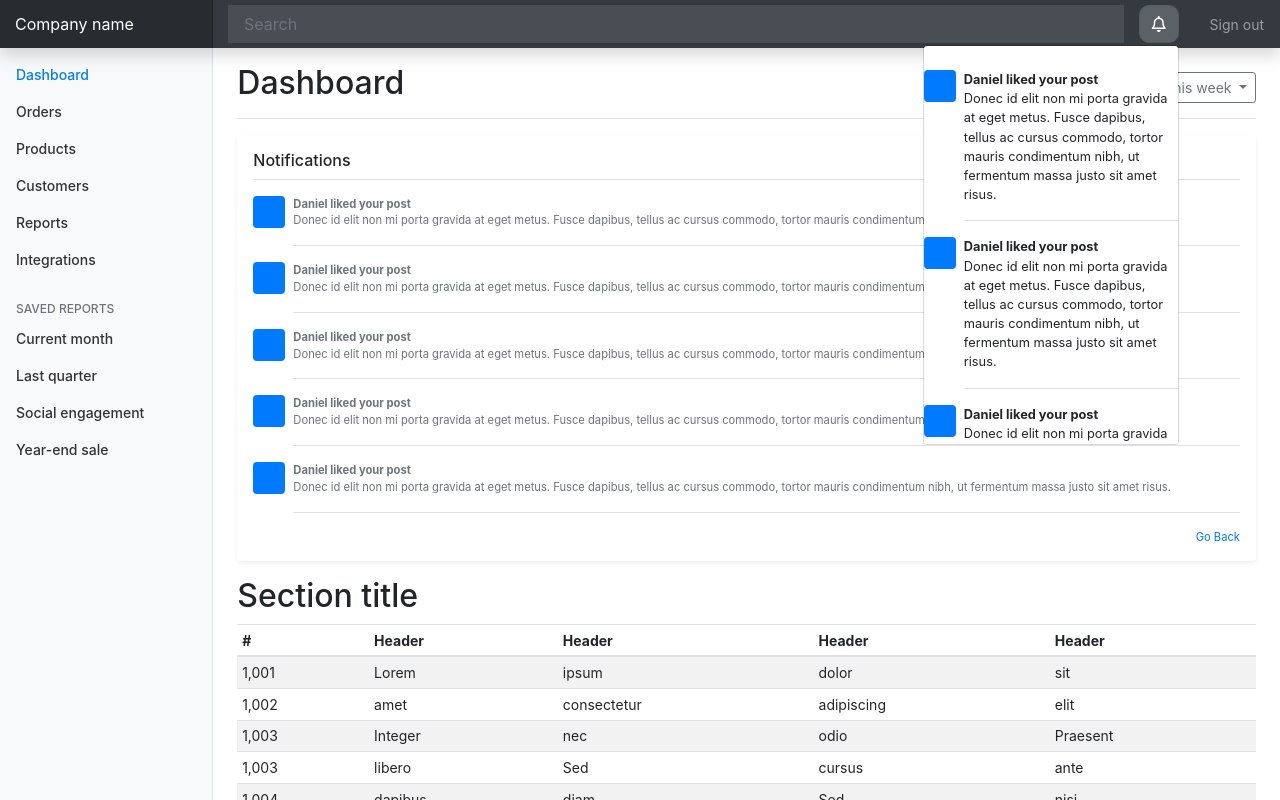
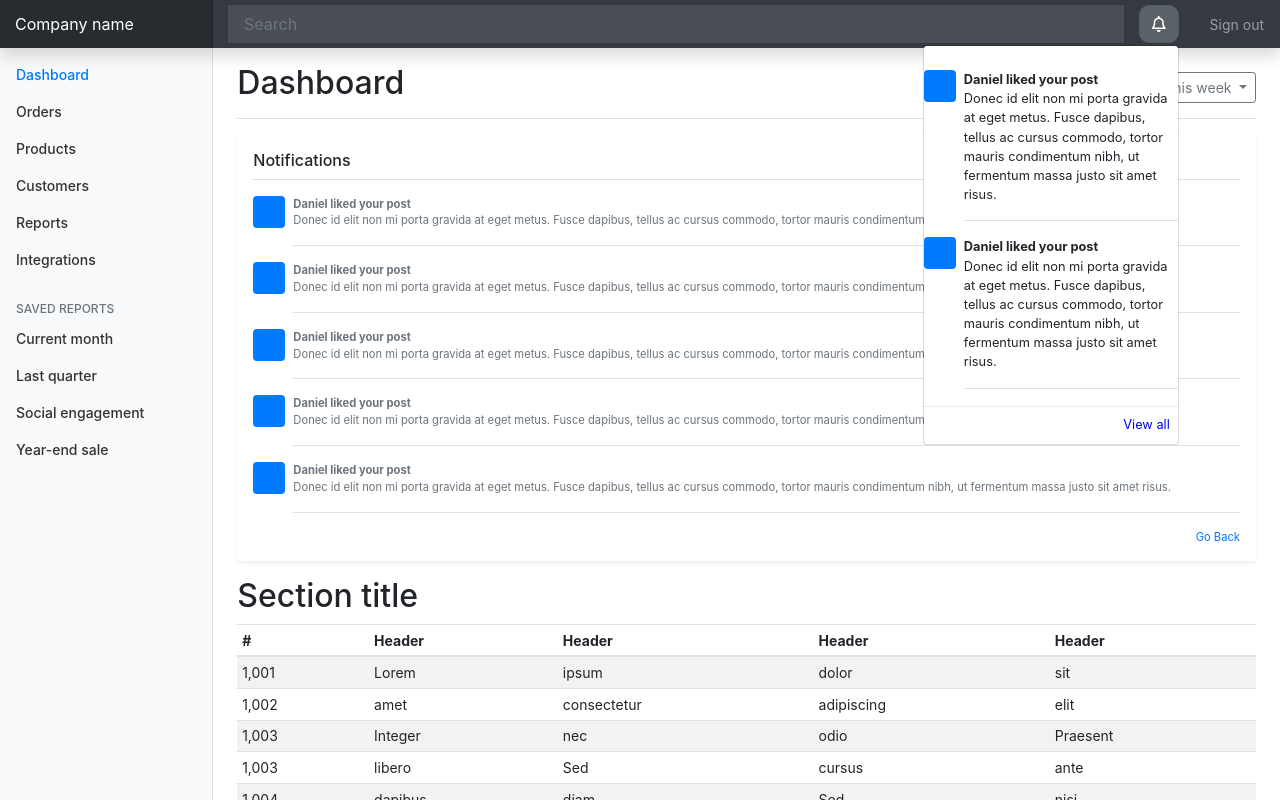
Before and after one commit to startupify-tech/angular-mini-modules, an Angular app: page /notifications in a window 1280 px wide. Both pictures are taken after a click on the button 1158 px from the left and 24 px from the top of the page. Shown: the top 800 px of the page. Built offline with nearby package versions, Linux system fonts and the light colour scheme; some icons are missing.

Commit message:
few changes in UI

```diff
--- a/src/app/app.component.html
+++ b/src/app/app.component.html
@@ -105,8 +105,6 @@
       </div>
 
       <router-outlet></router-outlet>
-
-      <!-- <canvas class="my-4 w-100" id="myChart" width="900" height="380"></canvas> -->
 
       <h2>Section title</h2>
       <div class="table-responsive">
--- a/src/app/notification/dropdown/dropdown.component.css
+++ b/src/app/notification/dropdown/dropdown.component.css
@@ -8,5 +8,14 @@
 .dropdown-menu{
   width: 20vw;
   height: 50vh;
+}
+
+.overflow{
+  width:100%;
+  height: 90%;
   overflow: auto;
 }
+
+#view-all{
+  color: blue;
+}
--- a/src/app/notification/dropdown/dropdown.component.html
+++ b/src/app/notification/dropdown/dropdown.component.html
@@ -5,6 +5,7 @@
 
   <div class="dropdown-menu dropdown-menu-right" *ngIf="notifications.length">
 
+    <div class="overflow">
       <div class="media pt-3" *ngFor= "let notification of notifications">
         <svg class="bd-placeholder-img mr-2 rounded" width="32" height="32" xmlns="http://www.w3.org/2000/svg"
         preserveAspectRatio="xMidYMid slice" focusable="false" role="img" aria-label="Placeholder: 32x32">
@@ -16,8 +17,11 @@
         {{notification.text}}
       </p>
     </div>
-  <small class="d-block text-right mt-3 mr-2">
-    <a routerLink="/notifications">View all</a>
+  </div>
+
+  <div class="dropdown-divider"></div>
+  <small class="d-block text-right mt-2 mr-2">
+    <a id="view-all" routerLink="/notifications">View all</a>
   </small>
 </div>
 </div>
```
Lines whose indentation alone changed are shown as unchanged.
